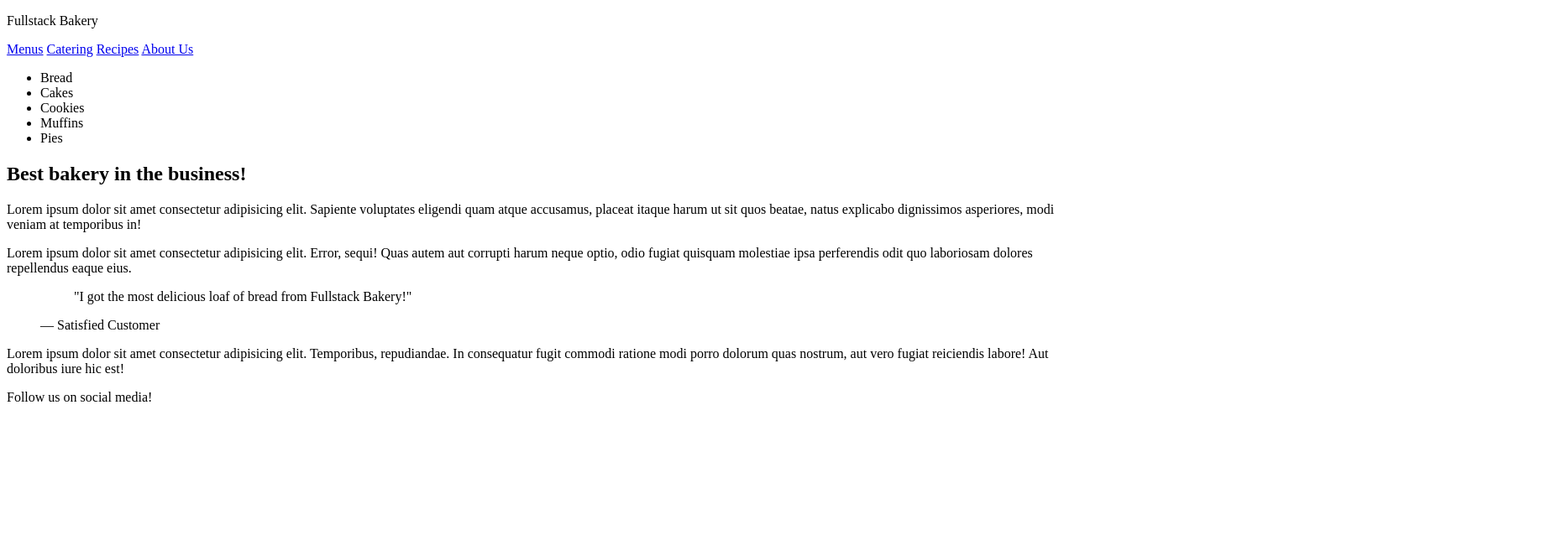
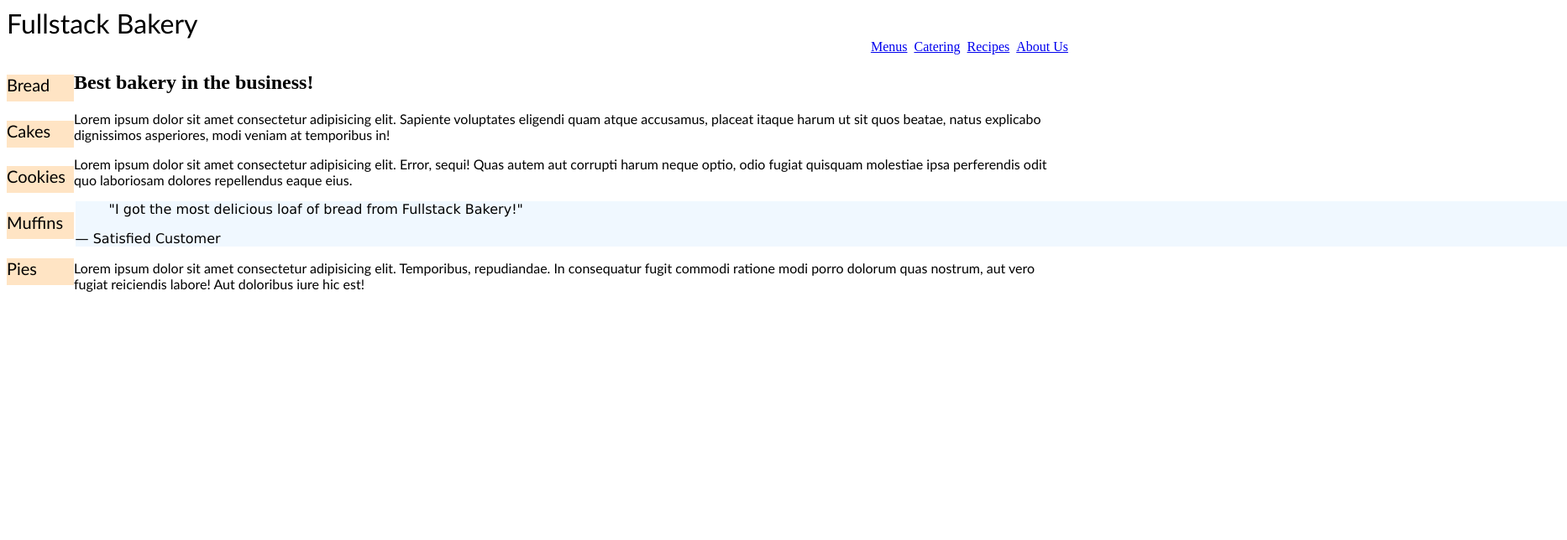
Before and after one commit to JaiVardhan316/Unit1.Bakery, a plain HTML site: page index.html in a window 1280 px wide. Shown: the top 644 px of the page at 84% size, 1866 px wide, since content can reach past the window. Drawn offline with Linux system fonts and the light colour scheme.

Commit message:
finished bakery workshop

```diff
--- /dev/null
+++ b/index.css
@@ -0,0 +1,67 @@
+p {
+  font-family: "Gill Sans", "Gill Sans MT", Calibri, "Trebuchet MS", sans-serif;
+}
+
+.brand {
+  font-size: 2rem;
+  margin: 0%;
+}
+
+ul {
+  display: flex;
+  flex-direction: column;
+
+  gap: 1ch;
+  list-style: none;
+  padding: 0%;
+  font-family: "Trebuchet MS", "Lucida Sans Unicode", "Lucida Grande",
+    "Lucida Sans", Arial, sans-serif;
+  position: relative;
+  top: 0.5rem;
+  gap: 1.42rem;
+}
+
+li {
+  background-color: bisque;
+  font-size: 1.25rem;
+  width: 5rem;
+  height: 2rem;
+}
+
+nav {
+  display: flex;
+  gap: 1ch;
+  justify-content: right;
+}
+
+.testimonial {
+  background-color: aliceblue;
+  font-family: "Lucida Sans", "Lucida Sans Regular", "Lucida Grande",
+    "Lucida Sans Unicode", Geneva, Verdana, sans-serif;
+  width: 150%;
+  position: relative;
+  right: 2.4rem;
+}
+
+footer {
+  background-color: black;
+  color: azure;
+  display: flex;
+  justify-content: center;
+  padding: 1rem;
+  align-items: end;
+  position: relative;
+  top: 100vh;
+}
+
+header {
+  justify-content: space-between;
+}
+
+main {
+  display: flex;
+}
+
+aside {
+  width: 6.25rem;
+}
--- a/index.html
+++ b/index.html
@@ -2,6 +2,7 @@
 <html lang="en">
   <head>
     <title>Fullstack Bakery</title>
+    <link rel="stylesheet" href="index.css" />
   </head>
   <body>
     <header>
@@ -15,7 +16,7 @@
     </header>
     <main>
       <aside>
-        <ul>
+        <ul class="sidebar">
           <li>Bread</li>
           <li>Cakes</li>
           <li>Cookies</li>
@@ -25,13 +26,13 @@
       </aside>
       <article>
         <h1>Best bakery in the business!</h1>
-        <p>
+        <p class="description1">
           Lorem ipsum dolor sit amet consectetur adipisicing elit. Sapiente
           voluptates eligendi quam atque accusamus, placeat itaque harum ut sit
           quos beatae, natus explicabo dignissimos asperiores, modi veniam at
           temporibus in!
         </p>
-        <p>
+        <p class="description2">
           Lorem ipsum dolor sit amet consectetur adipisicing elit. Error, sequi!
           Quas autem aut corrupti harum neque optio, odio fugiat quisquam
           molestiae ipsa perferendis odit quo laboriosam dolores repellendus
@@ -43,7 +44,7 @@
           </blockquote>
           <figcaption>— Satisfied Customer</figcaption>
         </figure>
-        <p>
+        <p class="description3">
           Lorem ipsum dolor sit amet consectetur adipisicing elit. Temporibus,
           repudiandae. In consequatur fugit commodi ratione modi porro dolorum
           quas nostrum, aut vero fugiat reiciendis labore! Aut doloribus iure
```
